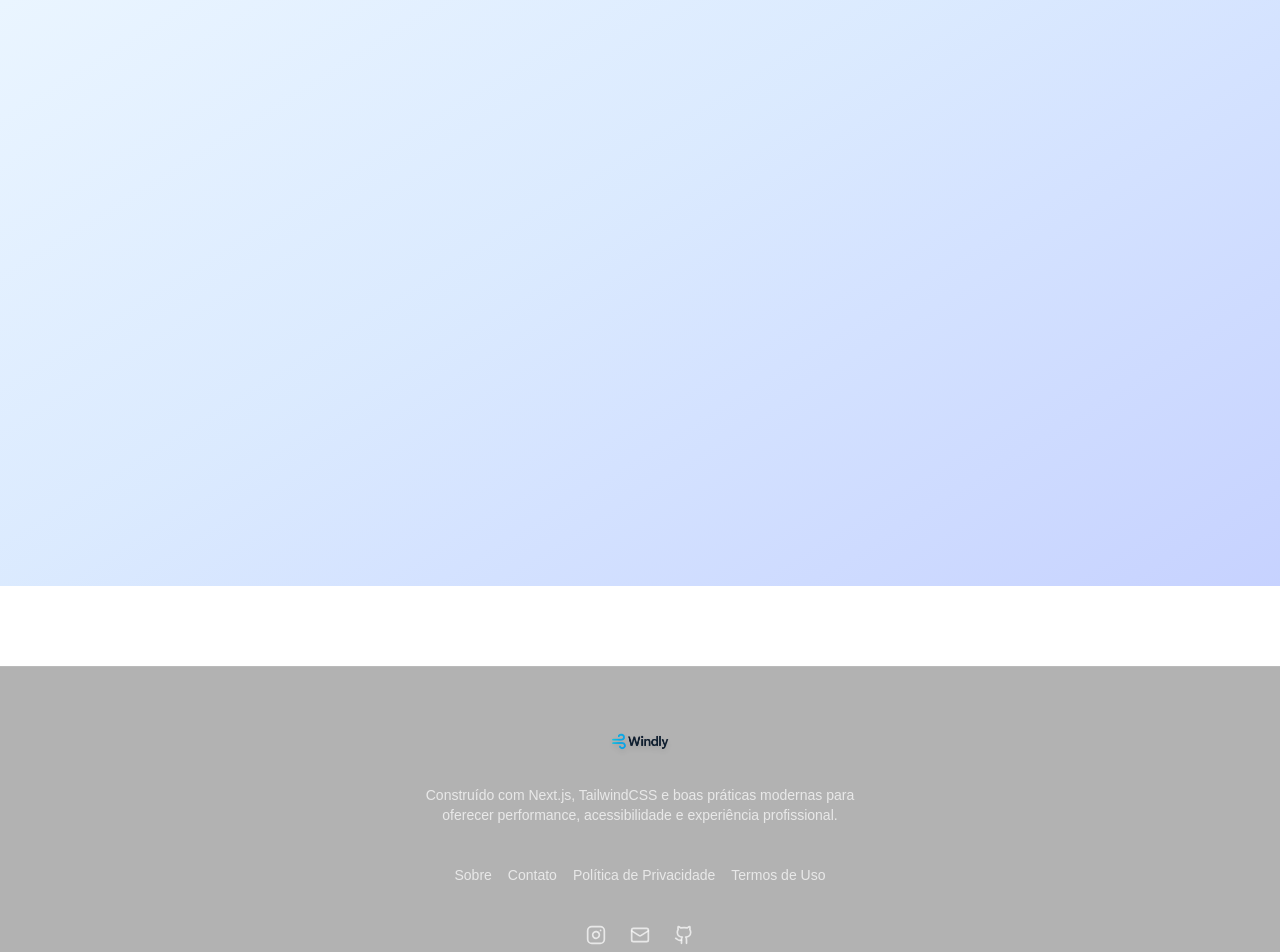
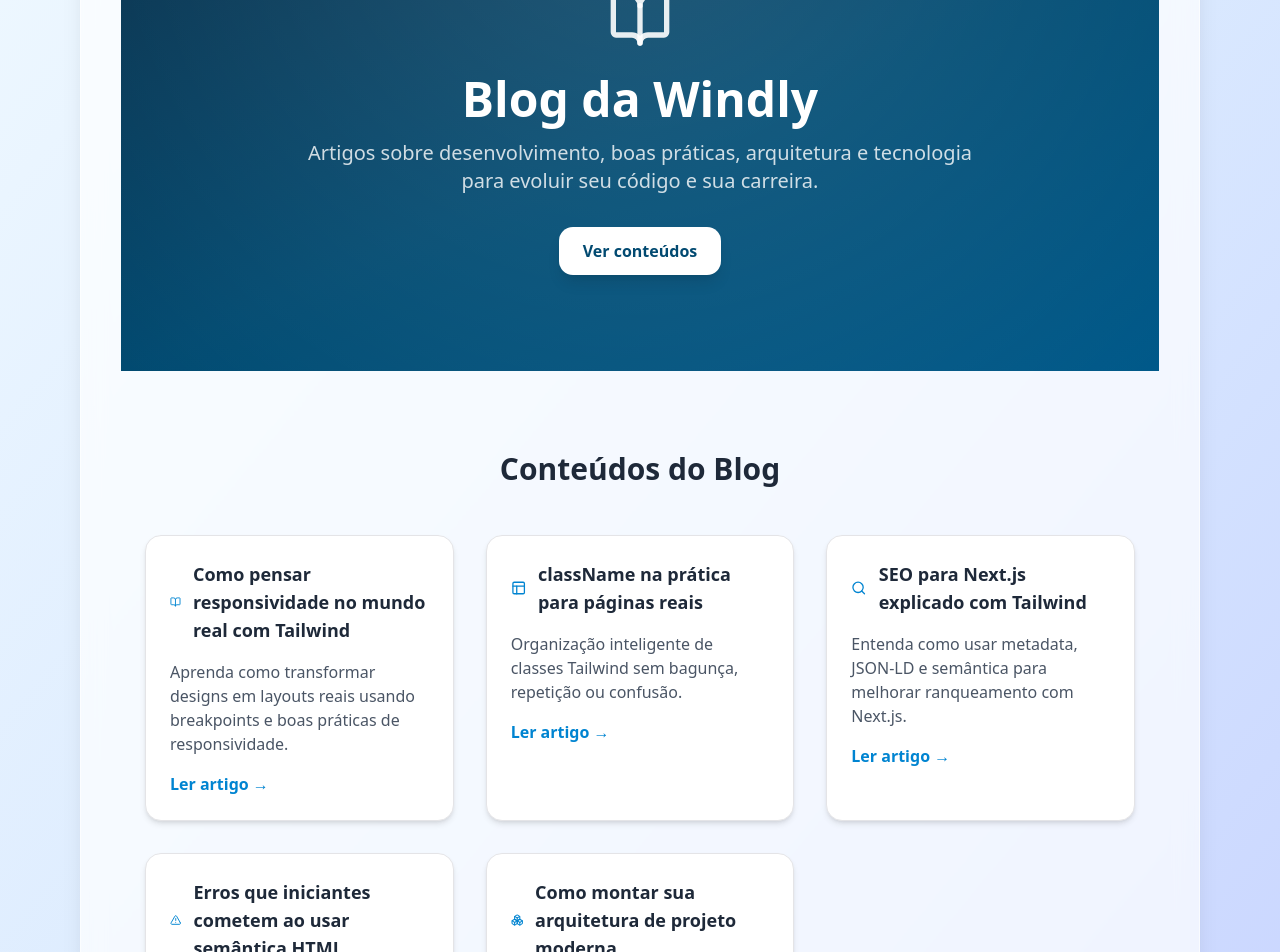
Before and after one commit to robsonalbuquerquedev/windly, a Next.js app: page /blog in a window 1280 px wide. Shown: the part 340-1292 px from the top of the page. Built offline with nearby package versions, Linux system fonts and the light colour scheme.

Commit message:
feat: adicionar componente blog

```diff
--- /dev/null
+++ b/src/components/blog/BlogContent.tsx
@@ -0,0 +1,85 @@
+"use client";
+
+import Link from "next/link";
+import { motion } from "framer-motion";
+import { BookOpen, Layout, Search, AlertTriangle, Boxes } from "lucide-react";
+
+export default function BlogContent() {
+    const posts = [
+        {
+            title: "Como pensar responsividade no mundo real com Tailwind",
+            description:
+                "Aprenda como transformar designs em layouts reais usando breakpoints e boas práticas de responsividade.",
+            href: "/blog/responsividade-tailwind",
+            icon: BookOpen
+        },
+        {
+            title: "className na prática para páginas reais",
+            description:
+                "Organização inteligente de classes Tailwind sem bagunça, repetição ou confusão.",
+            href: "/blog/classname-na-pratica",
+            icon: Layout
+        },
+        {
+            title: "SEO para Next.js explicado com Tailwind",
+            description:
+                "Entenda como usar metadata, JSON-LD e semântica para melhorar ranqueamento com Next.js.",
+            href: "/blog/seo-nextjs-tailwind",
+            icon: Search
+        },
+        {
+            title: "Erros que iniciantes cometem ao usar semântica HTML",
+            description:
+                "Os maiores deslizes na hora de estruturar páginas e como evitar problemas reais de acessibilidade e SEO.",
+            href: "/blog/erros-semantica-html",
+            icon: AlertTriangle
+        },
+        {
+            title: "Como montar sua arquitetura de projeto moderna",
+            description:
+                "Guia completo sobre estrutura de pastas, padrões, organização, componentes e práticas usadas em produção.",
+            href: "/blog/arquitetura-projeto",
+            icon: Boxes
+        }
+    ];
+
+    return (
+        <section className="px-6 py-20 max-w-6xl mx-auto">
+            <h2 className="text-3xl font-bold mb-12 text-center">
+                Conteúdos do Blog
+            </h2>
+
+            <div className="grid gap-8 sm:grid-cols-2 lg:grid-cols-3">
+                {posts.map((post, index) => {
+                    const Icon = post.icon;
+                    return (
+                        <motion.article
+                            key={post.href}
+                            initial={{ opacity: 0, y: 20 }}
+                            animate={{ opacity: 1, y: 0 }}
+                            transition={{ delay: index * 0.1 }}
+                            className="bg-white border rounded-2xl shadow-md p-6 hover:shadow-xl transition"
+                        >
+                            <Link href={post.href}>
+                                <div className="flex items-center gap-3 mb-4">
+                                    <Icon className="w-6 h-6 text-sky-600" />
+                                    <h3 className="text-lg font-bold">
+                                        {post.title}
+                                    </h3>
+                                </div>
+
+                                <p className="text-gray-600 mb-4">
+                                    {post.description}
+                                </p>
+
+                                <span className="text-sky-600 font-semibold">
+                                    Ler artigo →
+                                </span>
+                            </Link>
+                        </motion.article>
+                    );
+                })}
+            </div>
+        </section>
+    );
+}
--- /dev/null
+++ b/src/components/blog/BlogHero.tsx
@@ -0,0 +1,46 @@
+"use client";
+
+import { motion } from "framer-motion";
+import { BookOpen } from "lucide-react";
+
+export default function BlogHero() {
+    return (
+        <header className="relative w-full bg-gradient-to-br from-sky-950 via-sky-900 to-sky-800 text-white py-24 px-6 overflow-hidden">
+
+            {/* 🔹 Efeito suave de brilho */}
+            <div className="absolute inset-0 bg-[radial-gradient(circle_at_top,rgba(255,255,255,0.12),transparent)]" />
+
+            <motion.div
+                initial={{ opacity: 0, y: 15 }}
+                animate={{ opacity: 1, y: 0 }}
+                transition={{ duration: 0.6 }}
+                className="max-w-4xl mx-auto text-center relative z-10"
+            >
+                {/* Ícone grande (opcional, estiloso) */}
+                <div className="flex justify-center mb-6">
+                    <BookOpen className="w-16 h-16 text-white/90" />
+                </div>
+
+                {/* Título principal */}
+                <h1 className="text-4xl md:text-5xl font-extrabold mb-4">
+                    Blog da Windly
+                </h1>
+
+                {/* Subtítulo */}
+                <p className="text-white/80 text-lg md:text-xl max-w-2xl mx-auto">
+                    Artigos sobre desenvolvimento, boas práticas, arquitetura e tecnologia para evoluir seu código e sua carreira.
+                </p>
+
+                {/* CTA opcional */}
+                <motion.a
+                    href="#posts"
+                    whileHover={{ scale: 1.05 }}
+                    whileTap={{ scale: 0.95 }}
+                    className="inline-block mt-8 px-6 py-3 bg-white text-sky-900 font-semibold rounded-xl shadow-lg hover:shadow-xl transition"
+                >
+                    Ver conteúdos
+                </motion.a>
+            </motion.div>
+        </header>
+    );
+}
```
